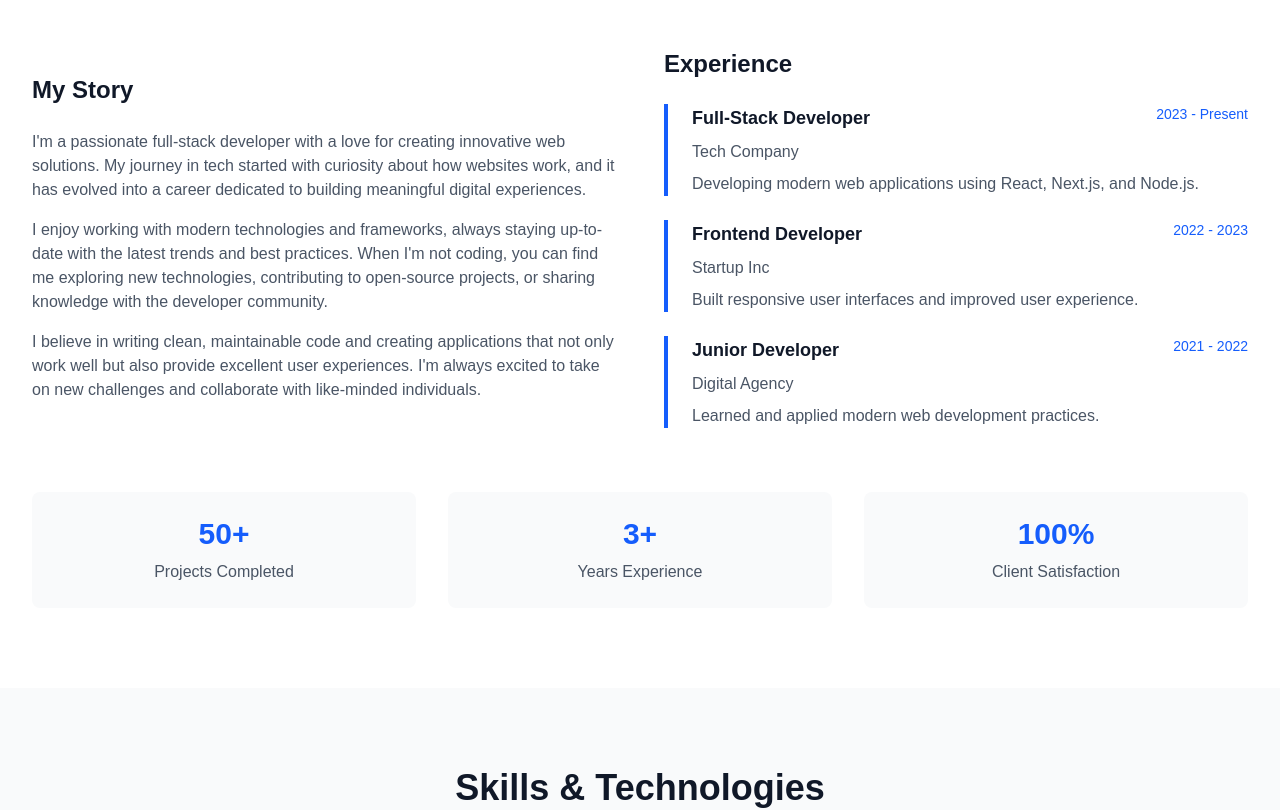
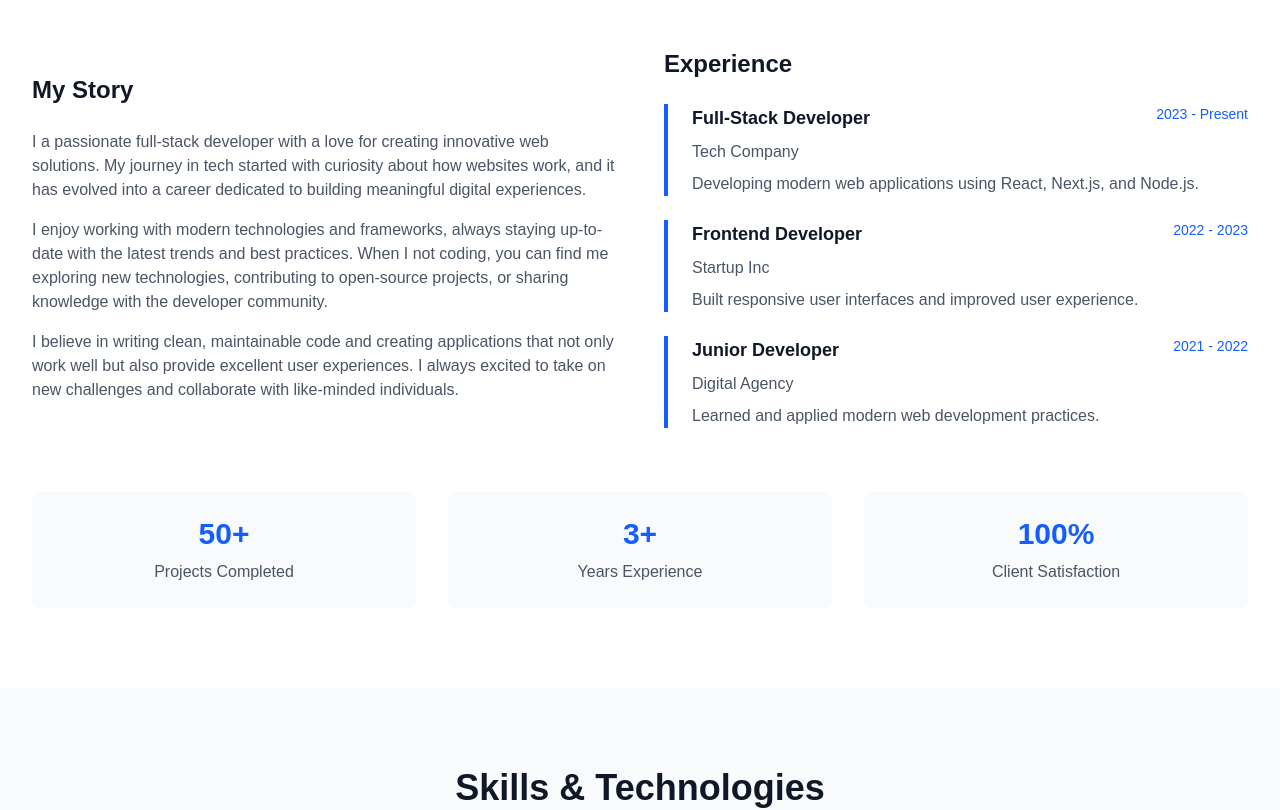
Before and after one commit to Ihvanjar1/company-profile, a Next.js app: page / in a window 1280 px wide. Shown: the part 980-1790 px from the top of the page. Built offline with nearby package versions, Linux system fonts and the light colour scheme.

Commit message:
update error

```diff
--- a/package.json
+++ b/package.json
@@ -1,5 +1,5 @@
 {
-  "name": "profile",
+  "name": "company-profile",
   "version": "0.1.0",
   "private": true,
   "scripts": {
--- a/src/components/About.tsx
+++ b/src/components/About.tsx
@@ -42,7 +42,7 @@ const About = () => {
             </h3>
             <div className="space-y-4 text-gray-600 dark:text-gray-300">
               <p>
-                I'm a passionate full-stack developer with a love for creating
+                I a passionate full-stack developer with a love for creating
                 innovative web solutions. My journey in tech started with
                 curiosity about how websites work, and it has evolved into a
                 career dedicated to building meaningful digital experiences.
@@ -50,15 +50,15 @@ const About = () => {
               <p>
                 I enjoy working with modern technologies and frameworks, always
                 staying up-to-date with the latest trends and best practices.
-                When I'm not coding, you can find me exploring new technologies,
+                When I not coding, you can find me exploring new technologies,
                 contributing to open-source projects, or sharing knowledge with
                 the developer community.
               </p>
               <p>
                 I believe in writing clean, maintainable code and creating
                 applications that not only work well but also provide excellent
-                user experiences. I'm always excited to take on new challenges
-                and collaborate with like-minded individuals.
+                user experiences. I always excited to take on new challenges and
+                collaborate with like-minded individuals.
               </p>
             </div>
           </div>
--- a/src/components/Contact.tsx
+++ b/src/components/Contact.tsx
@@ -28,9 +28,7 @@ const Contact = () => {
 
     // Simulate form submission
     setTimeout(() => {
-      setSubmitMessage(
-        "Thank you for your message! I'll get back to you soon."
-      );
+      setSubmitMessage("Thank you for your message! I get back to you soon.");
       setFormData({ name: "", email: "", subject: "", message: "" });
       setIsSubmitting(false);
     }, 1000);
@@ -113,7 +111,7 @@ const Contact = () => {
             Get In Touch
           </h2>
           <p className="text-lg text-gray-600 dark:text-gray-300 max-w-2xl mx-auto">
-            Have a project in mind or just want to chat? I'd love to hear from
+            Have a project in mind or just want to chat? I love to hear from
             you.
           </p>
         </div>
@@ -122,10 +120,10 @@ const Contact = () => {
           {/* Contact Information */}
           <div>
             <h3 className="text-2xl font-semibold text-gray-900 dark:text-white mb-6">
-              Let's Connect
+              Lets Connect
             </h3>
             <p className="text-gray-600 dark:text-gray-300 mb-8">
-              I'm always interested in new opportunities and exciting projects.
+              I always interested in new opportunities and exciting projects.
               Whether you have a question or just want to say hi, feel free to
               reach out!
             </p>
@@ -262,7 +260,7 @@ const Contact = () => {
                   onChange={handleChange}
                   required
                   className="w-full px-4 py-3 border border-gray-300 dark:border-gray-600 rounded-lg focus:ring-2 focus:ring-blue-500 focus:border-transparent dark:bg-gray-800 dark:text-white"
-                  placeholder="What's this about?"
+                  placeholder="Whats this about?"
                 />
               </div>
 
--- a/src/components/Hero.tsx
+++ b/src/components/Hero.tsx
@@ -52,7 +52,7 @@ const Hero = () => {
           </div>
 
           <h1 className="text-4xl md:text-6xl font-bold text-gray-900 dark:text-white mb-4">
-            Hi, I'm <span className="text-blue-600">Ihvanjar</span>
+            Hi, I <span className="text-blue-600">Ihvanjar</span>
           </h1>
 
           <div className="text-xl md:text-2xl text-gray-600 dark:text-gray-300 mb-8 h-8">
```
Also changed, not shown: 1 other file (tests, documents, lock files or other folders).
